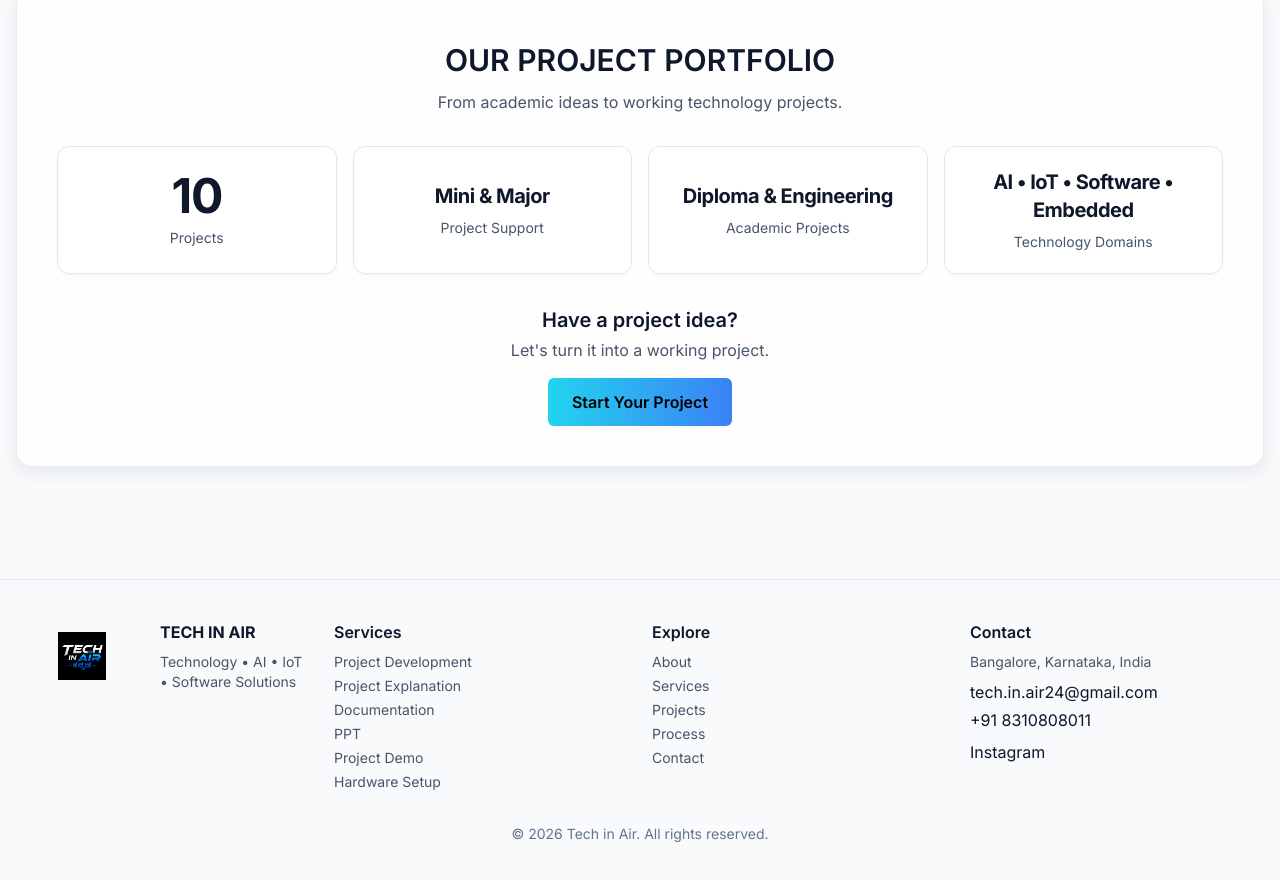
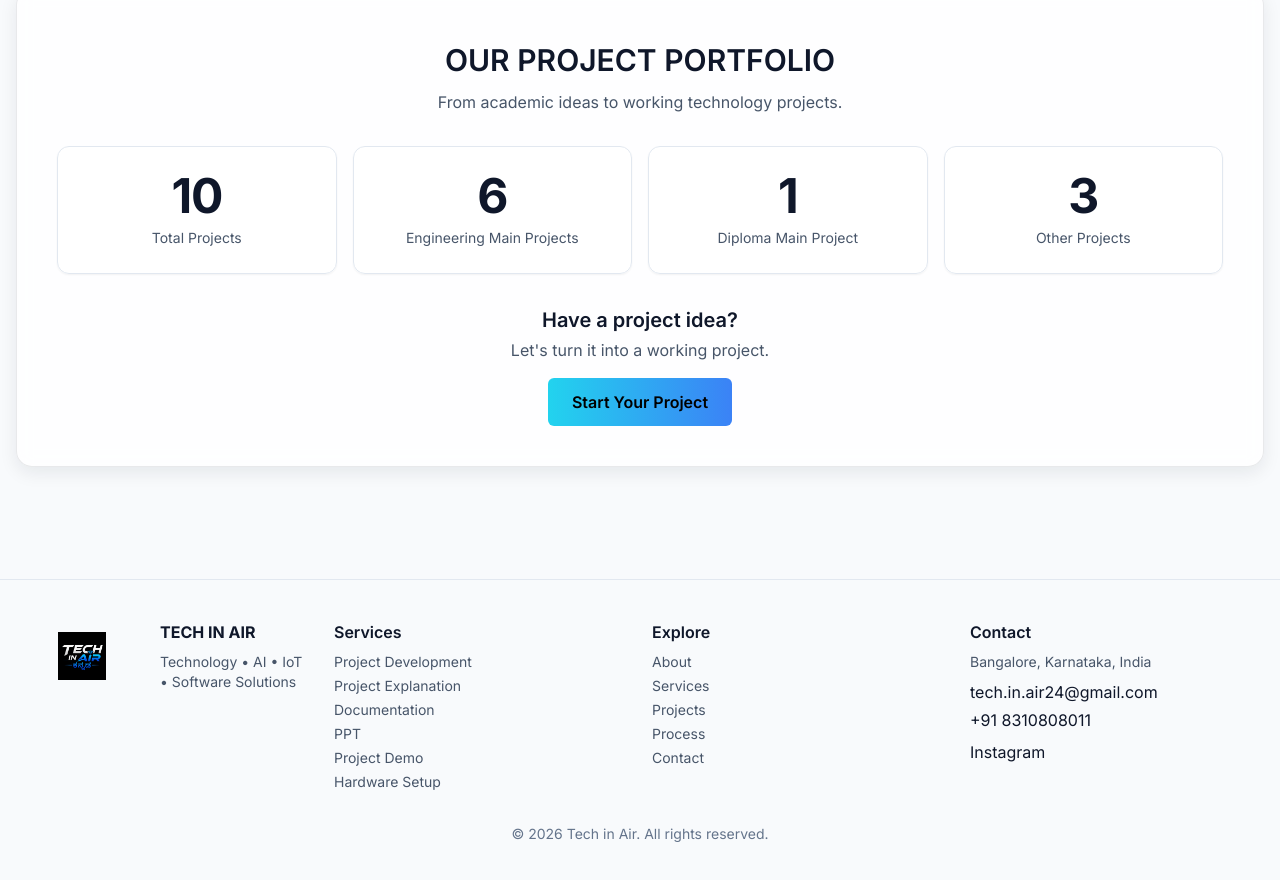
Before and after one commit to techinair24-cyber/tech-in-air, a React (Vite) app: page / in a window 1280 px wide. Shown: the part 3071-3951 px from the top of the page. Built offline with nearby package versions, Linux system fonts and the light colour scheme.

Commit message:
Update project portfolio counts

```diff
--- a/src/pages/Home.jsx
+++ b/src/pages/Home.jsx
@@ -59,10 +59,10 @@ export default function Home(){
 
             <div className="mt-8 grid gap-4 sm:grid-cols-2 lg:grid-cols-4">
               {[
-                { title: `${projects.length}`, description: 'Projects', prominent: true },
-                { title: 'Mini & Major', description: 'Project Support' },
-                { title: 'Diploma & Engineering', description: 'Academic Projects' },
-                { title: 'AI • IoT • Software • Embedded', description: 'Technology Domains' },
+                { title: '10', description: 'Total Projects', prominent: true },
+                { title: '6', description: 'Engineering Main Projects', prominent: true },
+                { title: '1', description: 'Diploma Main Project', prominent: true },
+                { title: '3', description: 'Other Projects', prominent: true },
               ].map(({ title, description, prominent }, index) => (
                 <motion.div
                   key={description}
```
